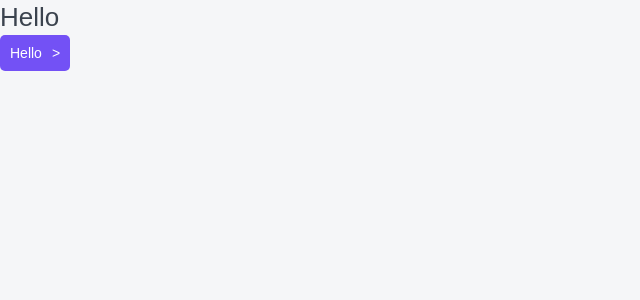
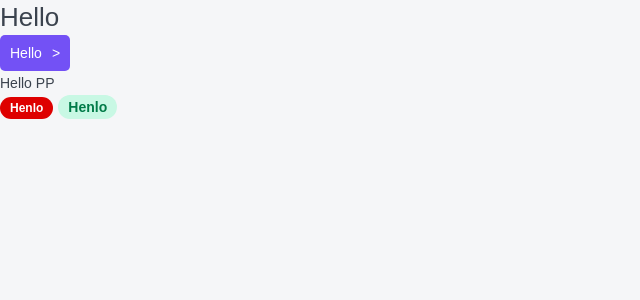
Before and after one commit to AbrosimovVladislav/udemy-course, a Next.js app in the folder top-app/: page / in a window 1280 px wide. Shown: the top 300 px of the page, without its empty margins (0-640 px from the left). Built offline with nearby package versions, Linux system fonts and the light colour scheme.

Commit message:
main:init

```diff
--- /dev/null
+++ b/top-app/components/PTag/Ptag.module.css
@@ -0,0 +1,18 @@
+.p {
+  margin: 0;
+}
+
+.s {
+  font-size: 14px;
+  line-height: 24px;
+}
+
+.m {
+  font-size: 16px;
+  line-height: 24px;
+}
+
+.l {
+  font-size: 18px;
+  line-height: 29px;
+}
--- /dev/null
+++ b/top-app/components/PTag/Ptag.tsx
@@ -0,0 +1,20 @@
+import {DetailedHTMLProps, HTMLAttributes, ReactNode} from "react";
+import cn from "classnames";
+import styles from './Ptag.module.css';
+
+interface PtagProps extends DetailedHTMLProps<HTMLAttributes<HTMLParagraphElement>, HTMLParagraphElement>{
+  size?: 's' | 'm' | 'l';
+  children: ReactNode;
+}
+
+export const Ptag = ({size = 'm', children, className, ...props}: PtagProps) => {
+  return <p
+      className={cn(styles.p, className, {
+        [styles.s]: size == 's',
+        [styles.m]: size == 'm',
+        [styles.l]: size == 'l',
+      })}
+      {...props}>
+    {children}
+  </p>
+}
--- /dev/null
+++ b/top-app/components/Tag/Tag.module.css
@@ -0,0 +1,53 @@
+.tag {
+  display: inline-block;
+
+  box-sizing: border-box;
+  margin-right: 5px;
+
+  border-radius: 20px;
+}
+
+.s {
+  padding: 5px 10px;
+
+  font-size: 12px;
+  line-height: 12px;
+}
+
+.m {
+  padding: 5px 10px;
+
+  font-size: 14px;
+  line-height: 14px;
+}
+
+.ghost {
+  border: 1px solid var(--gray-light);
+}
+
+.red {
+  color: var(--white);
+  background: #DE0000;
+
+  font-weight: bold;
+}
+
+.grey {
+  color: var(--white);
+  background: #51648C;
+
+  font-weight: bold;
+}
+
+.green {
+  color: var(--green);
+  background: var(--green-light);
+
+  font-weight: bold;
+}
+
+.primary {
+  color: var(--primary);
+  border: 1px solid var(--primary);
+  background: none;
+}
--- /dev/null
+++ b/top-app/components/Tag/Tag.tsx
@@ -0,0 +1,33 @@
+import {DetailedHTMLProps, HTMLAttributes, ReactNode} from "react";
+import cn from "classnames";
+import styles from './Tag.module.css';
+
+interface TagProps extends DetailedHTMLProps<HTMLAttributes<HTMLDivElement>, HTMLDivElement>{
+  size?: 's' | 'm';
+  color?: 'ghost' | 'red' | 'grey' | 'green' | 'primary';
+  href? : string;
+  children: ReactNode;
+}
+
+export const Tag = ({size='m', color='ghost', href, children, className, ...props}: TagProps) => {
+  return (
+      <div
+          className={cn(styles.tag, className, {
+            [styles.s]: size == 's',
+            [styles.m]: size == 'm',
+            [styles.ghost]: color == 'ghost',
+            [styles.red]: color == 'red',
+            [styles.grey]: color == 'grey',
+            [styles.green]: color == 'green',
+            [styles.primary]: color == 'primary',
+          })}
+          {...props}
+      >
+        {
+          href
+              ? <a href={href}>{children}</a>
+              : <>{children}</>
+        }
+      </div>
+  );
+};
--- a/top-app/components/index.ts
+++ b/top-app/components/index.ts
@@ -1,2 +1,3 @@
 export * from "./Htag/Htag";
 export * from './Button/Button'
+export * from './PTag/Ptag'
--- a/top-app/pages/index.tsx
+++ b/top-app/pages/index.tsx
@@ -1,4 +1,5 @@
-import {Button, Htag} from "../components";
+import {Button, Htag, Ptag} from "../components";
+import {Tag} from "../components/Tag/Tag";
 
 
 export default function Home() {
@@ -10,6 +11,11 @@ export default function Home() {
         <Button arrow={"right"} appearance='primary'>
             Hello
         </Button>
+      <Ptag size='s'>
+          Hello PP
+      </Ptag>
+      <Tag size='s' color='red'>Henlo</Tag>
+      <Tag size='m' color='green'>Henlo</Tag>
     </>
   )
 }
```
